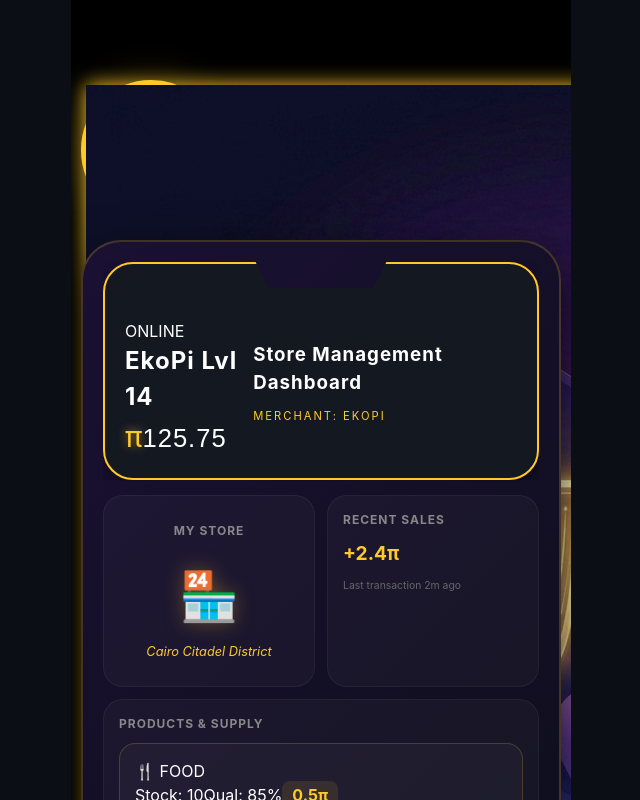
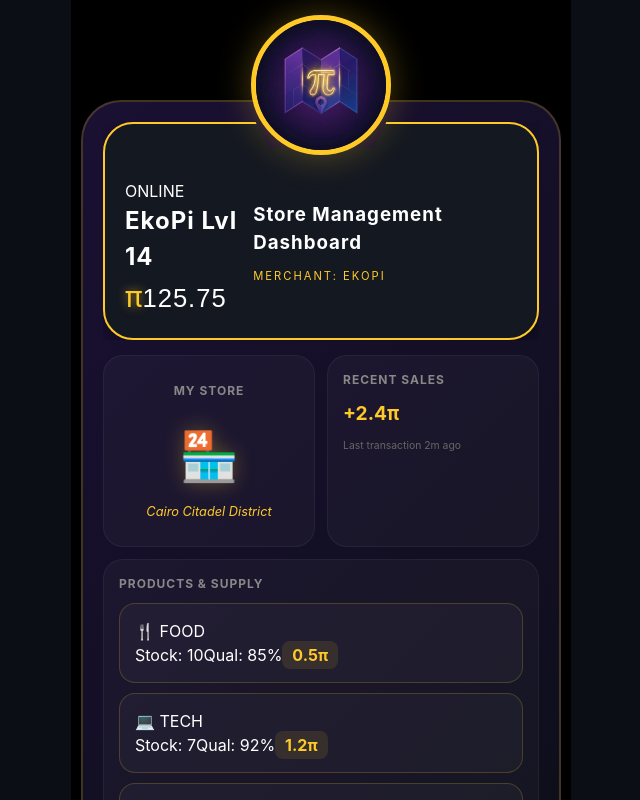
Before and after one commit to Maplypi-Official/maplypi-frontend, a React (Vite) app: page / in a window 1280 px wide. Shown: the top 800 px of the page, without its empty margins (319-959 px from the left). Built offline with nearby package versions, Linux system fonts and the light colour scheme; no server answers.

Commit message:
Update Crown.css

```diff
--- a/src/components/Crown/Crown.css
+++ b/src/components/Crown/Crown.css
@@ -1,13 +1,47 @@
+.dashboard-crown {
+  display: flex;
+  justify-content: center;
+  position: absolute;
+  /* يتم ضبط التوب ليكون في منتصف الفتحة الهندسية تماماً */
+  top: 15px;
+  left: 0;
+  right: 0;
+  z-index: 1000; /* للتأكد من أنه فوق الهيدر والكارت */
+}
+
 .logo-outer-circle {
   width: 130px;
   height: 130px;
-  background: #0b0e14;
+  background: #0b0e14; /* نفس خلفية التطبيق لتبدو مفرغة */
   border: 5px solid var(--digital-gold);
   border-radius: 50%;
-  box-shadow: 0 0 40px rgba(255, 202, 40, 0.2), inset 0 0 20px rgba(255, 202, 40, 0.1);
+  display: flex;
+  justify-content: center;
+  align-items: center;
+  box-shadow: 0 0 35px rgba(255, 202, 40, 0.3),
+              inset 0 0 15px rgba(255, 202, 40, 0.1);
+  padding: 0;
+}
+
+.logo-inner-circle {
+  width: 100%;
+  height: 100%;
+  border-radius: 50%;
+  overflow: hidden;
+  display: flex;
+  justify-content: center;
+  align-items: center;
 }
 
 .central-logo {
+  width: 100%;
+  height: 100%;
+  object-fit: cover; /* يملأ الدائرة بالكامل لمنع ظهور حواف سوداء داخل اللوجو */
   filter: drop-shadow(0 0 10px var(--digital-gold));
-  transition: filter 0.3s;
+  transition: transform 0.3s ease;
 }
+
+/* حركة بسيطة عند التحميل لإضفاء روح الألعاب */
+.central-logo:hover {
+  transform: scale(1.05);
+}
```
